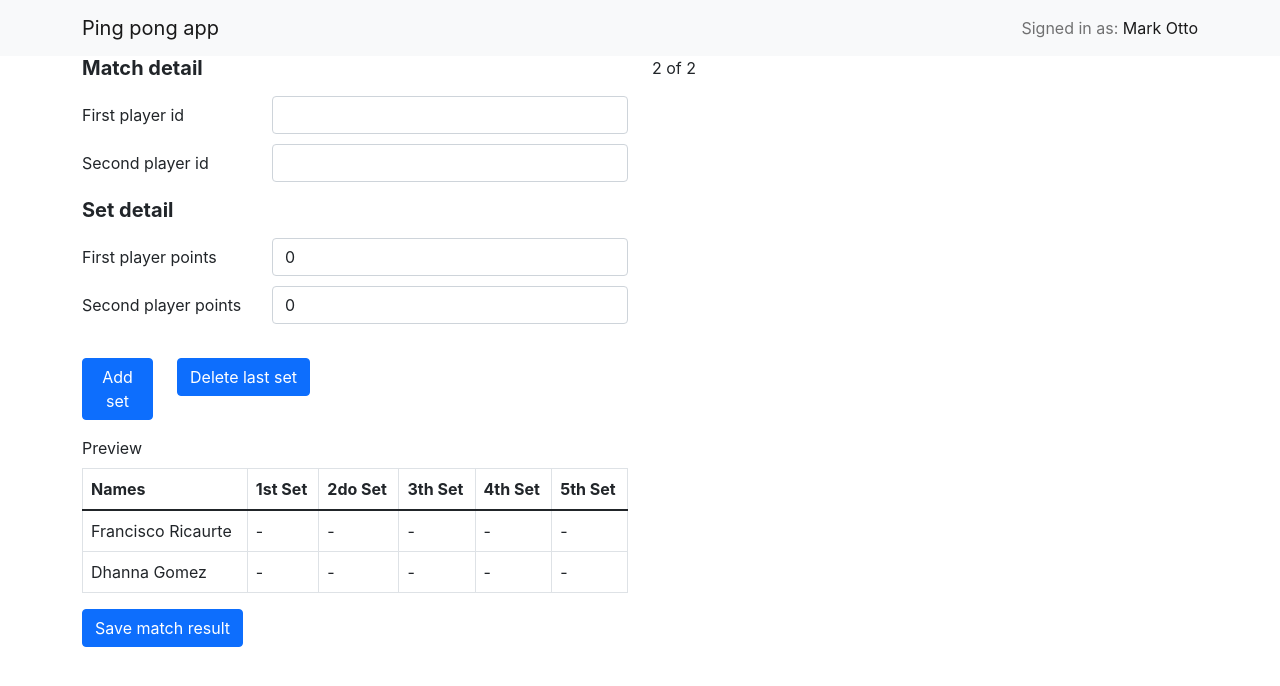
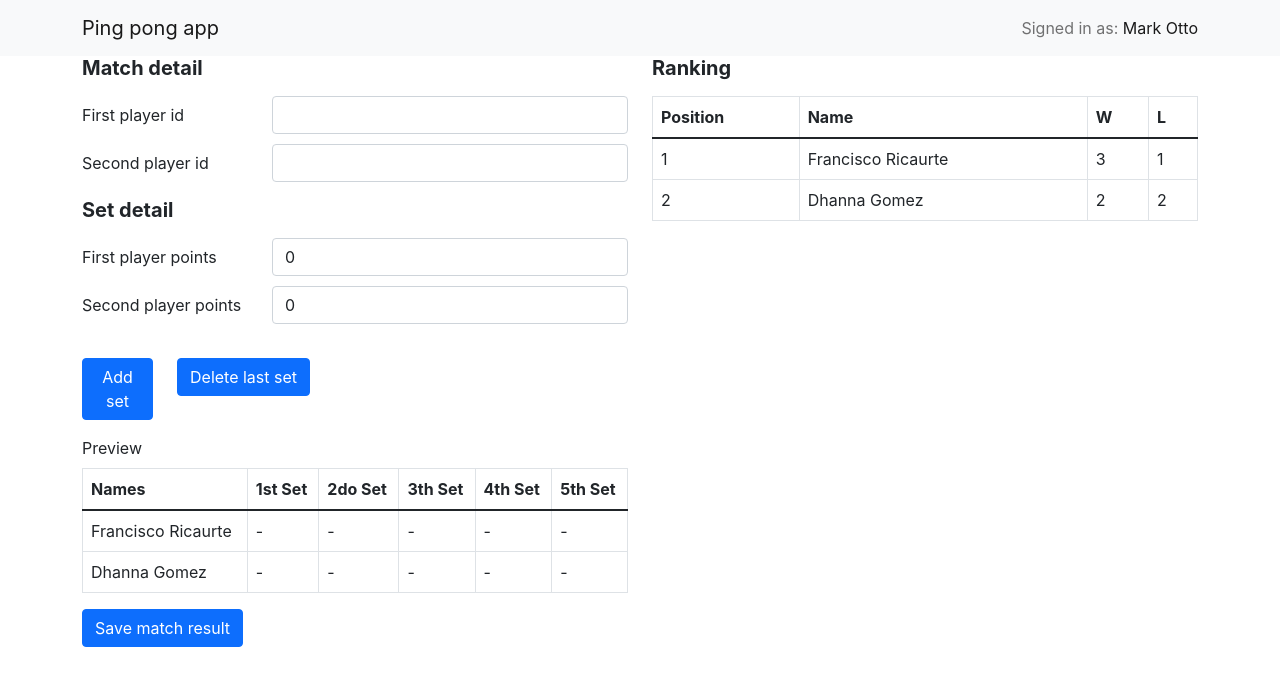
Before and after one commit to pacho950609/graphql-front, a Next.js app: page / in a window 1280 px wide. Shown: the top 686 px of the page. Built offline with nearby package versions, Linux system fonts and the light colour scheme.

Commit message:
feat(rank): add rank component

```diff
--- /dev/null
+++ b/components/rank.tsx
@@ -0,0 +1,43 @@
+import { useState } from 'react';
+import { Form, Button, Table, Col, Row, } from 'react-bootstrap';
+import _ from 'lodash'
+
+interface GameSet {
+    firstPlayerPoints: number;
+    secondPlayerPoints: number;
+    setNumber: number;
+}
+
+export const Rank = () => {
+    return (
+        <Form>
+            <Form.Group className="mb-3">
+                <Form.Label> <h5><b> Ranking </b></h5></Form.Label>
+                <Table  bordered hover>
+                    <thead>
+                        <tr>
+                            <th> Position </th>
+                            <th> Name </th>
+                            <th> W </th>
+                            <th> L</th>
+                        </tr>
+                    </thead>
+                    <tbody>
+                        <tr>
+                            <td> 1 </td>
+                            <td> Francisco Ricaurte </td>
+                            <td> 3 </td>
+                            <td> 1 </td>
+                        </tr>
+                        <tr>
+                            <td> 2 </td>
+                            <td> Dhanna Gomez </td>
+                            <td> 2 </td>
+                            <td> 2 </td>
+                        </tr>
+                    </tbody>
+                </Table>
+            </Form.Group>
+        </Form>
+    );
+  };
--- a/pages/index.tsx
+++ b/pages/index.tsx
@@ -1,13 +1,14 @@
 import type { NextPage } from 'next'
 import { Col, Container, Row } from 'react-bootstrap'
 import { MatchForm } from '../components/matchForm'
+import { Rank } from '../components/rank'
 
 const Home: NextPage = () => {
   return (
     <Container>
       <Row>
         <Col> <MatchForm/> </Col>
-        <Col>2 of 2</Col>
+        <Col> <Rank/> </Col>
       </Row>
     </Container>
   )
```
